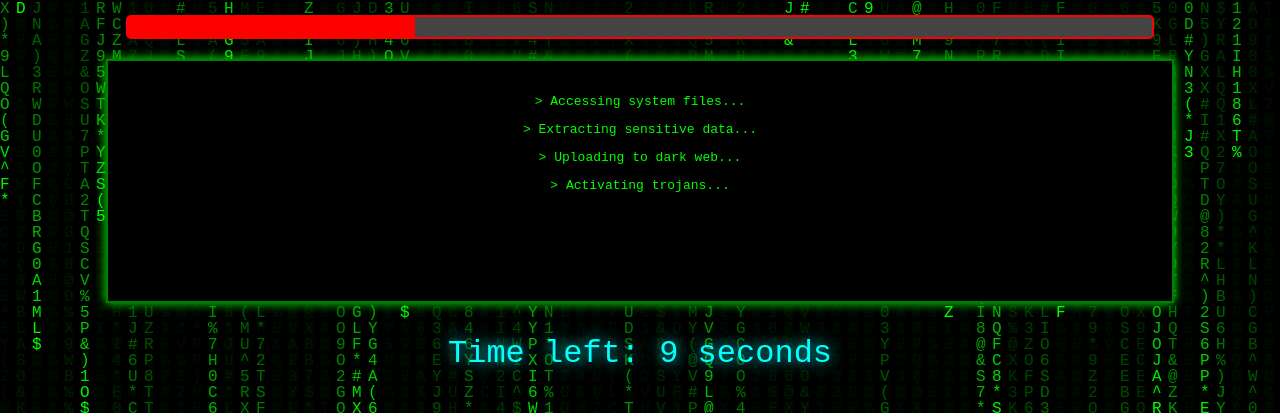
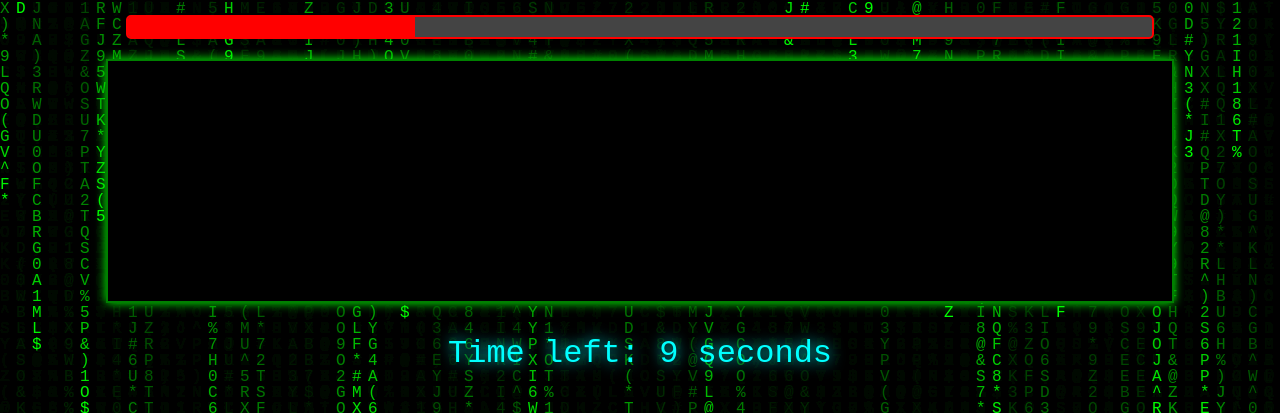
Before and after one commit to DexterUnion/Dexter, a plain HTML site: page index.html in a window 1280 px wide. Both pictures are taken after a click on the button "OK". Shown: the part 387-800 px from the top of the page. Drawn offline with Linux system fonts and the light colour scheme.

Commit message:
Update index.html

```diff
--- a/index.html
+++ b/index.html
@@ -26,14 +26,8 @@
         <div class="progress-bar">
             <div class="progress"></div>
         </div>
-        <!-- Predefined Console -->
-        <div id="console">
-            <p>> Accessing system files...</p>
-            <p>> Extracting sensitive data...</p>
-            <p>> Uploading to dark web...</p>
-            <p>> Activating trojans...</p>
-        </div>
-        <!-- Countdown Timer -->
+
+        <div id="console"></div>
         <p id="countdown"></p>
     </div>
 
```
